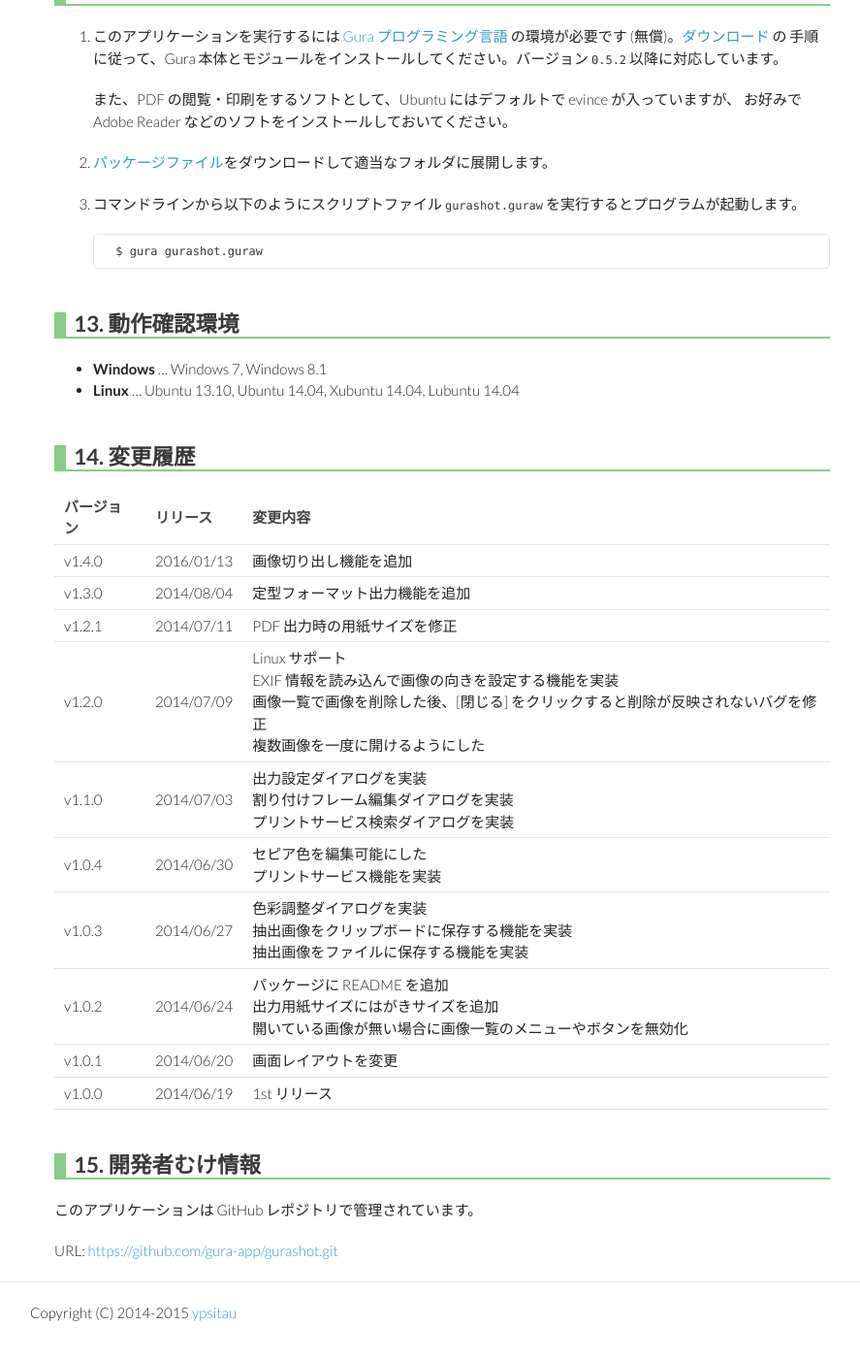
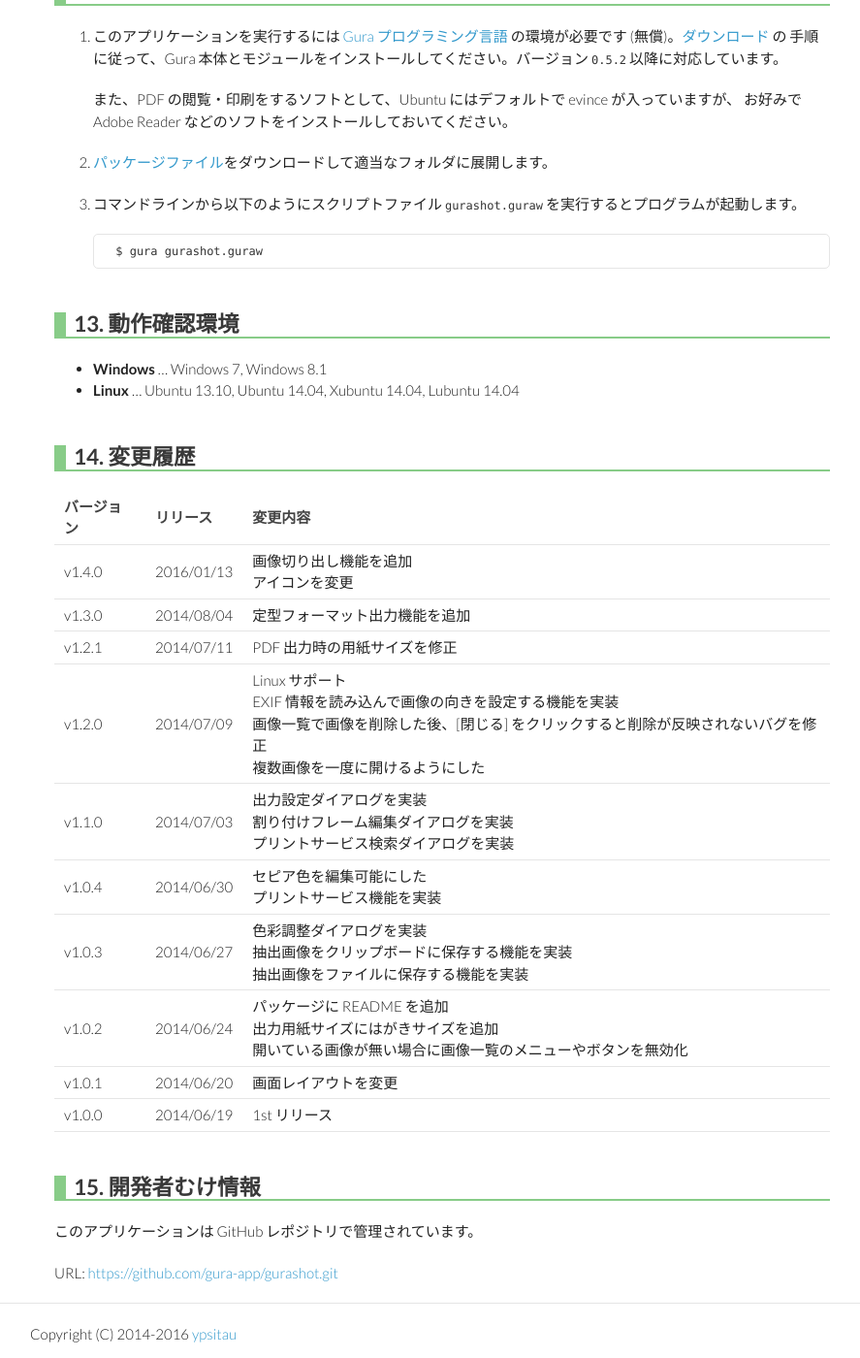
Before and after one commit to gura-app/gura-app.github.io, a Jekyll site: the page built from gurashot/index.md, in a window 1280 px wide and 1400 px high, scrolled down 11492 px. Shown: the whole window at 97% size, without its empty margins (184-1071 px from the left). Built offline with Jekyll 4.4.1, drawn with Linux system fonts in a browser that asks for light colours; Markdown is read by kramdown in place of the engine named in the settings; before the commit the page ends 12869 px from its top, so only the background shows below that.

Commit message:
updated document; modified icon for gurashot

```diff
--- a/_includes/footer.html
+++ b/_includes/footer.html
@@ -1,7 +1,7 @@
     </div>
     <hr />
     <div style="margin:0 auto; width:850px">
-      Copyright (C) 2014-2015 <a href="mailto:ypsitau@nifty.com">ypsitau</a>
+      Copyright (C) 2014-2016 <a href="mailto:ypsitau@nifty.com">ypsitau</a>
     </div>
   </body>
 </html>
--- a/gurashot/index.md
+++ b/gurashot/index.md
@@ -357,7 +357,8 @@
 <tr><th>バージョン</th><th>リリース</th><th>変更内容</th></tr>
 
 <tr><td>v1.4.0</td><td>2016/01/13</td><td>
-画像切り出し機能を追加
+画像切り出し機能を追加<br />
+アイコンを変更
 </td></tr>
 
 <tr><td>v1.3.0</td><td>2014/08/04</td><td>
```
Also changed, not shown: gurashot/images/gurashot-ico.png.
